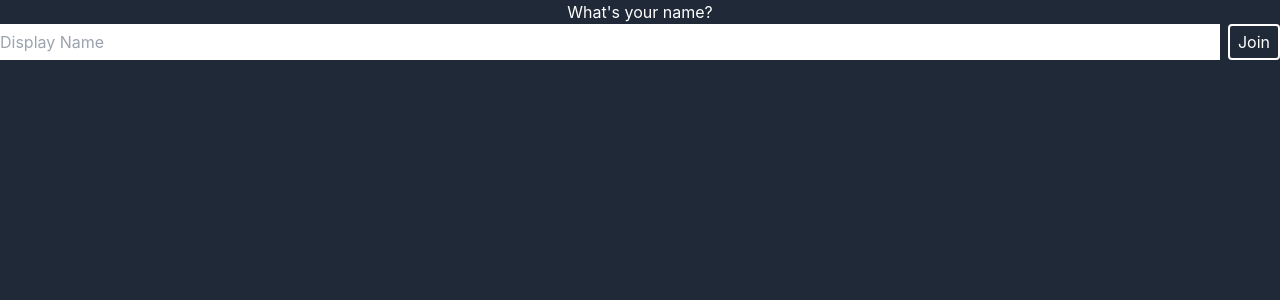
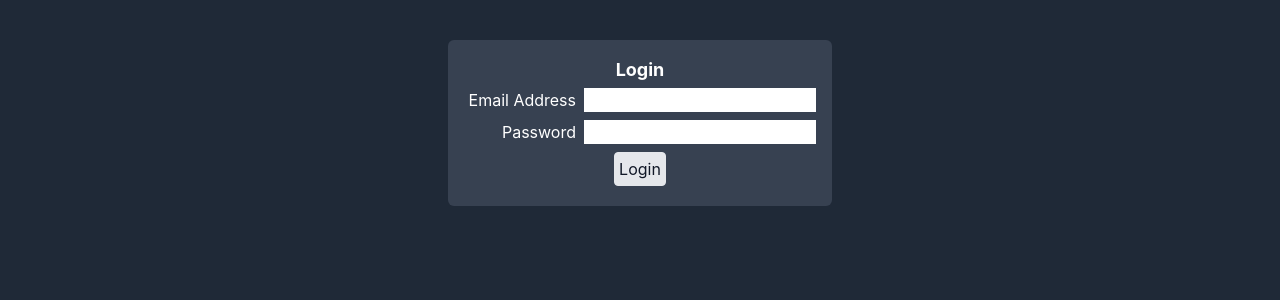
Before and after one commit to joeyiny/Pomodoro, a React (Create React App) app: page /login in a window 1280 px wide. Shown: the top 300 px of the page. Built offline with nearby package versions, Linux system fonts and the light colour scheme; no server answers.

Commit message:
Create login and profile routes

```diff
--- a/src/index.js
+++ b/src/index.js
@@ -9,6 +9,8 @@ import { RoomProvider } from "./context/RoomContext";
 import { TasksProvider } from "./context/TasksContext";
 import { TimerProvider } from "./context/TimerContext";
 import Register from "./screens/Register";
+import Login from "./screens/Login";
+import Profile from "./screens/Profile";
 
 const root = ReactDOM.createRoot(document.getElementById("root"));
 root.render(
@@ -20,6 +22,8 @@ root.render(
           <Routes>
             <Route path="/" element={<App />}>
               <Route path="/register" element={<Register />} />
+              <Route path="/login" element={<Login />} />
+              <Route path="/profile" element={<Profile />} />
               <Route path=":roomCode" element={<RoomScreen />} />
               <Route path="/" element={<JoinRoom />} />
             </Route>
--- /dev/null
+++ b/src/screens/Login.tsx
@@ -0,0 +1,82 @@
+import { SyntheticEvent, useEffect, useState } from "react";
+import { useNavigate } from "react-router-dom";
+
+const Login = () => {
+  const navigate = useNavigate();
+
+  const [form, setForm] = useState({
+    email: "",
+    password: "",
+  });
+  const [responseMessage, setResponseMessage] = useState("");
+
+  let updateForm = (value: any) => {
+    return setForm((prev) => {
+      return { ...prev, ...value };
+    });
+  };
+
+  let onSubmit = async (e: SyntheticEvent) => {
+    e.preventDefault();
+    console.log(form);
+
+    fetch("http://localhost:3000/login", {
+      method: "POST",
+      headers: {
+        "Content-type": "application/json",
+      },
+      body: JSON.stringify(form),
+    })
+      .then((res) => res.json())
+      .then((data) => {
+        if (data.message === "Success") {
+          localStorage.setItem("token", data.token);
+          setResponseMessage("");
+        } else setResponseMessage(data.message);
+      });
+  };
+
+  return (
+    <div className="flex gap-2 flex-col w-96 m-auto py-10">
+      <div className=" flex gap-1 flex-col bg-gray-700 w-96 p-4 rounded-md text-white">
+        <h1 className=" text-lg font-bold">Login</h1>
+        <form
+          className="max-w-sm m-auto grid-cols-3 grid gap-2"
+          onSubmit={onSubmit}>
+          <label htmlFor="email" className="text-right">
+            Email Address
+          </label>
+          <input
+            required
+            type="email"
+            id="email"
+            className="text-black col-span-2 px-1"
+            value={form.email}
+            onChange={(e) => updateForm({ email: e.target.value })}
+          />
+          <label htmlFor="password" className="text-right">
+            Password
+          </label>
+          <input
+            required
+            type="password"
+            id="password"
+            className="text-black col-span-2 px-1"
+            value={form.password}
+            onChange={(e) => updateForm({ password: e.target.value })}
+          />
+          <div className="col-span-3">
+            <input
+              type="submit"
+              value="Login"
+              className="m-auto border bg-gray-200 text-gray-900 p-1 rounded"
+            />
+          </div>
+        </form>
+        <p className=" text-red-500">{responseMessage}</p>
+      </div>
+    </div>
+  );
+};
+
+export default Login;
--- /dev/null
+++ b/src/screens/Profile.tsx
@@ -0,0 +1,32 @@
+import React, { useEffect, useState } from "react";
+
+const Profile = () => {
+  const [displayName, setDisplayName] = useState("");
+  useEffect(() => {
+    let token = localStorage.getItem("token");
+    if (!token) return;
+
+    fetch("http://localhost:3000/isUserAuth", {
+      method: "POST",
+      headers: {
+        "x-access-token": token,
+      },
+    })
+      .then((res) => res.json())
+      .then((data) => {
+        if (data.isLoggedIn) {
+          console.log(data.displayName);
+          setDisplayName(data.displayName);
+        }
+      });
+  }, []);
+
+  return (
+    <div>
+      Profile
+      {displayName && <p>Welcome Back {displayName}!</p>}
+    </div>
+  );
+};
+
+export default Profile;
```
